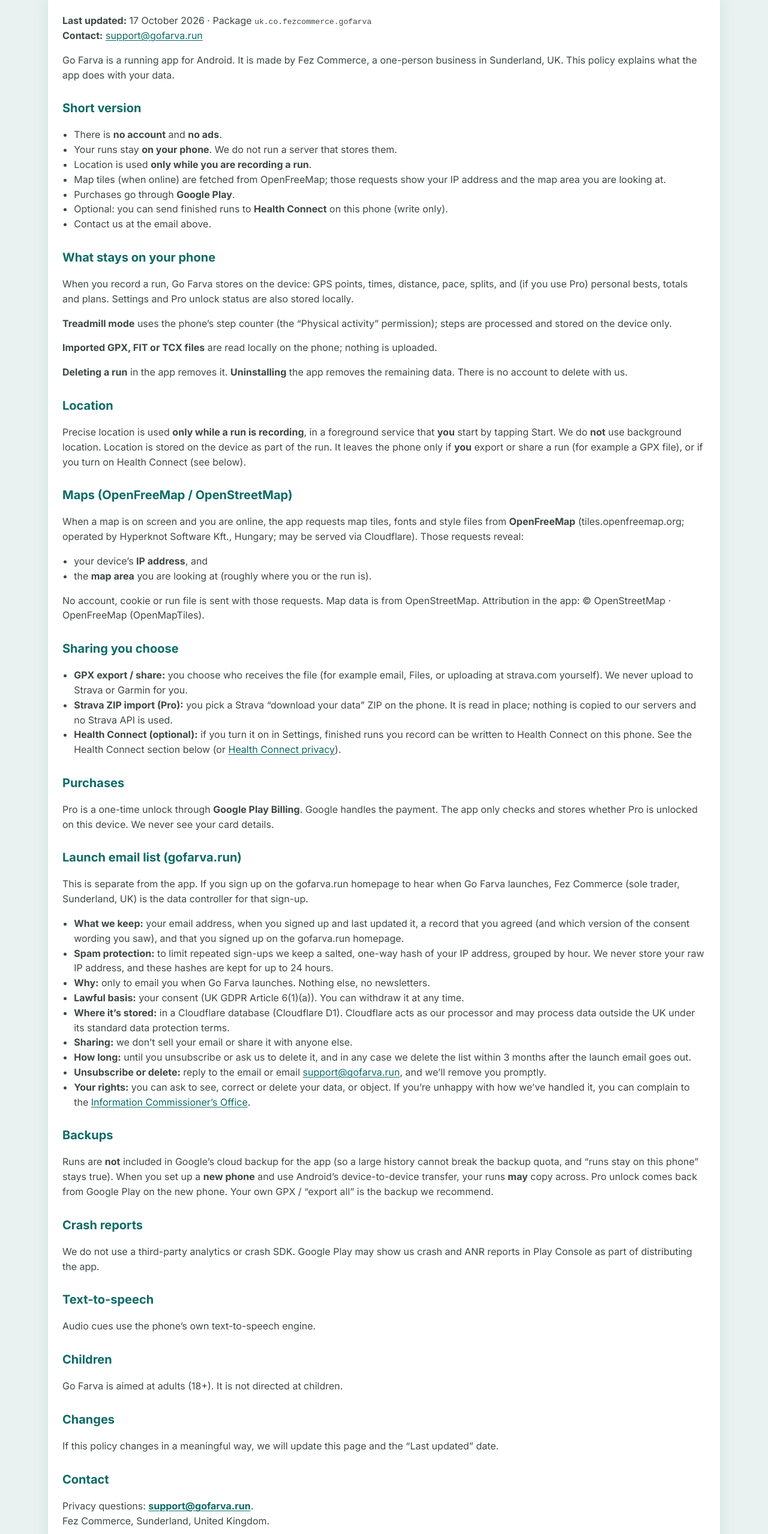
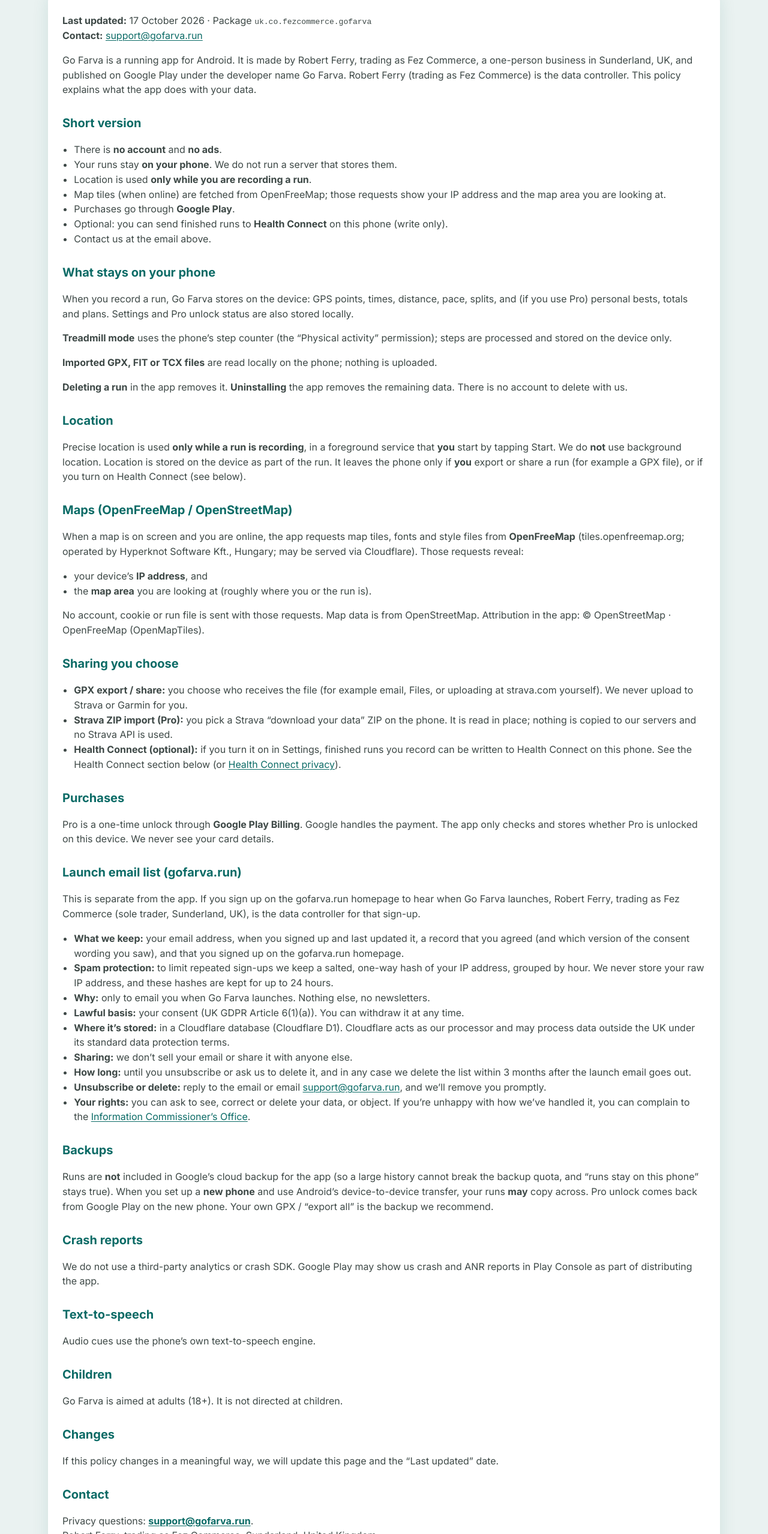
Before and after one commit to robairuk/gofarva-site, a plain HTML site: page privacy/index.html in a window 1280 px wide. Shown: the part 243-2800 px from the top of the page at 60% size. Drawn offline with Linux system fonts and the light colour scheme.

Commit message:
Privacy: name controller as Robert Ferry trading as Fez Commerce

```diff
--- a/privacy/index.html
+++ b/privacy/index.html
@@ -41,7 +41,7 @@
         <p><strong>Last updated:</strong> 17 October 2026 · Package <code>uk.co.fezcommerce.gofarva</code><br>
         <strong>Contact:</strong> <a href="mailto:support@gofarva.run">support@gofarva.run</a></p>
 
-        <p>Go Farva is a running app for Android. It is made by Fez Commerce, a one-person business in Sunderland, UK. This policy explains what the app does with your data.</p>
+        <p>Go Farva is a running app for Android. It is made by Robert Ferry, trading as Fez Commerce, a one-person business in Sunderland, UK, and published on Google Play under the developer name Go Farva. Robert Ferry (trading as Fez Commerce) is the data controller. This policy explains what the app does with your data.</p>
 
         <h2>Short version</h2>
         <ul>
@@ -82,7 +82,7 @@
         <p>Pro is a one-time unlock through <strong>Google Play Billing</strong>. Google handles the payment. The app only checks and stores whether Pro is unlocked on this device. We never see your card details.</p>
 
         <h2>Launch email list (gofarva.run)</h2>
-        <p>This is separate from the app. If you sign up on the gofarva.run homepage to hear when Go Farva launches, Fez Commerce (sole trader, Sunderland, UK) is the data controller for that sign-up.</p>
+        <p>This is separate from the app. If you sign up on the gofarva.run homepage to hear when Go Farva launches, Robert Ferry, trading as Fez Commerce (sole trader, Sunderland, UK), is the data controller for that sign-up.</p>
         <ul>
           <li><strong>What we keep:</strong> your email address, when you signed up and last updated it, a record that you agreed (and which version of the consent wording you saw), and that you signed up on the gofarva.run homepage.</li>
           <li><strong>Spam protection:</strong> to limit repeated sign-ups we keep a salted, one-way hash of your IP address, grouped by hour. We never store your raw IP address, and these hashes are kept for up to 24 hours.</li>
@@ -112,7 +112,8 @@
 
         <h2>Contact</h2>
         <p>Privacy questions: <a href="mailto:support@gofarva.run"><strong>support@gofarva.run</strong></a>.<br>
-        Fez Commerce, Sunderland, United Kingdom.</p>
+        Robert Ferry, trading as Fez Commerce, Sunderland, United Kingdom.<br>
+        If you’re unhappy with how we’ve handled your data, you can complain to the <a href="https://ico.org.uk/make-a-complaint/">Information Commissioner’s Office</a>.</p>
 
         <h2>Health Connect (optional)</h2>
         <p>This section is also published separately at <a href="/privacy/health-connect/">/privacy/health-connect/</a> for Health Connect’s privacy link.</p>
```
Also changed, not shown: support/index.html (+1 -1 lines).
